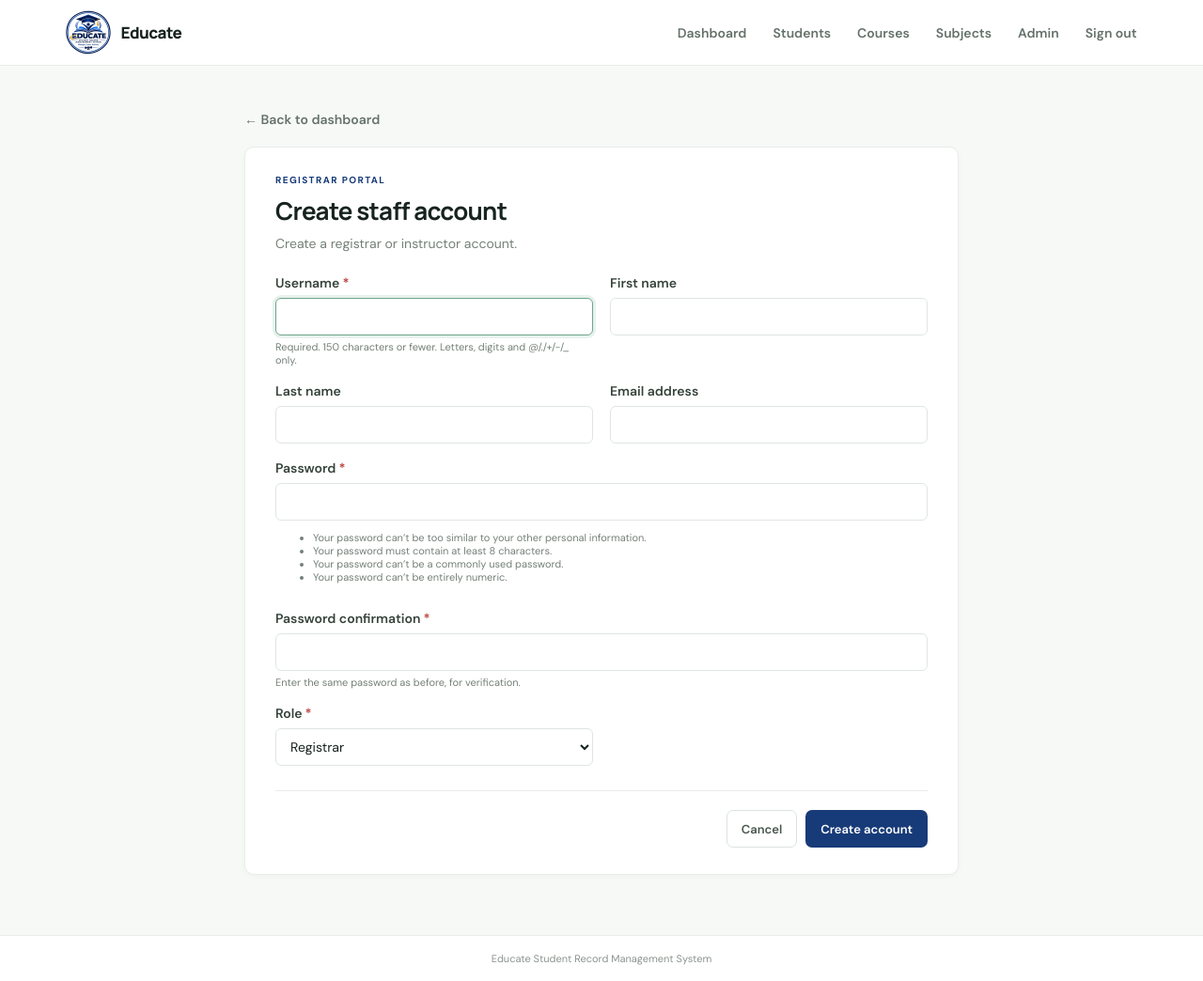
After one commit to ArlyneUdaundo/IT425, a Django app: page /registrar/accounts/add/ in a window 1280 px wide. The commit adds this page. Shown: the whole page at 94% size. Run offline with Django 5.2, Linux system fonts and the light colour scheme; the visitor is signed in with stand-in values (Sample User, id 1).

Commit message:
feat: add student and staff account creation
Let students register against an existing unlinked record, and let registrars provision registrar and instructor accounts.

Co-authored-by: Copilot <223556219+Copilot@users.noreply.github.com>

```diff
--- a/students/forms.py
+++ b/students/forms.py
@@ -1,7 +1,51 @@
 from django import forms
 from django.contrib.auth import get_user_model
+from django.contrib.auth.forms import UserCreationForm
 
 from .models import Course, Student, Subject, UserProfile
+
+
+class StudentSignupForm(UserCreationForm):
+    student_id = forms.CharField(max_length=20, label="Student ID")
+    email = forms.EmailField()
+
+    class Meta(UserCreationForm.Meta):
+        model = get_user_model()
+        fields = ("username",)
+
+    def __init__(self, *args, **kwargs):
+        super().__init__(*args, **kwargs)
+        self.order_fields(
+            ["student_id", "email", "username", "password1", "password2"]
+        )
+
+    def clean(self):
+        cleaned_data = super().clean()
+        student_id = cleaned_data.get("student_id")
+        email = cleaned_data.get("email")
+        if student_id and email and not Student.objects.filter(
+            student_id=student_id,
+            email__iexact=email,
+            user__isnull=True,
+        ).exists():
+            raise forms.ValidationError(
+                "No unlinked student record matches that student ID and email. "
+                "Check your details or contact the registrar."
+            )
+        return cleaned_data
+
+
+class StaffAccountForm(UserCreationForm):
+    role = forms.ChoiceField(
+        choices=[
+            (UserProfile.Role.REGISTRAR, "Registrar"),
+            (UserProfile.Role.INSTRUCTOR, "Instructor"),
+        ]
+    )
+
+    class Meta(UserCreationForm.Meta):
+        model = get_user_model()
+        fields = ("username", "first_name", "last_name", "email")
 
 
 class StudentForm(forms.ModelForm):
--- a/students/static/students/styles.css
+++ b/students/static/students/styles.css
@@ -106,6 +106,7 @@ td { padding: 15px; border-top: 1px solid #eef1ef; color: #526057; white-space:
 .login-page { max-width: 470px; margin-top: 40px; }
 .login-error { padding: 10px 12px; border: 1px solid #efc8c8; border-radius: 6px; background: #fff5f5; color: #9b3535; }
 .login-grid { gap: 15px; }
+.signup-prompt { margin-top: 20px; text-align: center; }
 .student-id-value { font-size: 21px !important; }
 .course-value { font-size: 18px !important; }
 .empty-profile { padding: 26px; }
--- a/students/templates/registration/login.html
+++ b/students/templates/registration/login.html
@@ -5,7 +5,7 @@
 {% block content %}
 <div class="form-page login-page">
   <section class="form-panel">
-    <div class="form-heading"><p class="eyebrow">EDUCATE STUDENT RECORDS</p><h1>Sign in</h1><p class="subtitle">Sign in with your staff account to access student records.</p></div>
+    <div class="form-heading"><p class="eyebrow">EDUCATE STUDENT RECORDS</p><h1>Sign in</h1><p class="subtitle">Sign in to access your portal.</p></div>
     {% if form.errors %}<p class="login-error">Your username or password was incorrect. Please try again.</p>{% endif %}
     <form method="post">
       {% csrf_token %}
@@ -16,6 +16,7 @@
       </div>
       <div class="form-actions"><button class="button button-primary" type="submit">Sign in</button></div>
     </form>
+    <p class="subtitle signup-prompt">New student? <a class="text-link" href="{% url 'students:student_register' %}">Create an account</a></p>
   </section>
 </div>
 {% endblock %}
--- a/students/templates/students/base.html
+++ b/students/templates/students/base.html
@@ -33,6 +33,7 @@
         </form>
       {% else %}
         <a href="{% url 'login' %}">Sign in</a>
+        <a href="{% url 'students:student_register' %}">Create student account</a>
       {% endif %}
     </nav>
   </header>
--- a/students/templates/students/registrar_dashboard.html
+++ b/students/templates/students/registrar_dashboard.html
@@ -15,7 +15,7 @@
   <article class="stat-card"><span class="stat-label">Subjects</span><strong>{{ subject_count }}</strong><a class="stat-link" href="{% url 'students:subjects' %}">View subjects &rarr;</a></article>
 </section>
 <section class="panel staff-panel">
-  <div class="panel-heading"><div><h2>Registrar and instructors</h2><p>Staff accounts and their assigned portal roles.</p></div></div>
+  <div class="panel-heading"><div><h2>Registrar and instructors</h2><p>Staff accounts and their assigned portal roles.</p></div><a class="button button-primary" href="{% url 'students:staff_account_create' %}"><span aria-hidden="true">+</span> Create staff account</a></div>
   <div class="table-wrap"><table>
     <thead><tr><th>Staff member</th><th>Role</th><th>Email</th></tr></thead>
     <tbody>{% for profile in staff_profiles %}
--- /dev/null
+++ b/students/templates/students/staff_account_form.html
@@ -0,0 +1,25 @@
+{% extends "students/base.html" %}
+
+{% block title %}{{ page_title }}{% endblock %}
+
+{% block content %}
+<div class="form-page">
+  <a class="back-link" href="{% url 'students:registrar_dashboard' %}">&larr; Back to dashboard</a>
+  <section class="form-panel">
+    <div class="form-heading"><p class="eyebrow">REGISTRAR PORTAL</p><h1>{{ page_title }}</h1><p class="subtitle">Create a registrar or instructor account.</p></div>
+    <form method="post" novalidate>
+      {% csrf_token %}
+      {% if form.non_field_errors %}<div class="form-errors">{{ form.non_field_errors }}</div>{% endif %}
+      <div class="form-grid">{% for field in form %}
+        <div class="form-field {% if field.name == 'password1' or field.name == 'password2' %}field-wide{% endif %}">
+          <label for="{{ field.id_for_label }}">{{ field.label }}{% if field.field.required %}<span class="required">*</span>{% endif %}</label>
+          {{ field }}
+          {% for error in field.errors %}<small class="field-error">{{ error }}</small>{% endfor %}
+          {% if field.help_text %}<small>{{ field.help_text }}</small>{% endif %}
+        </div>
+      {% endfor %}</div>
+      <div class="form-actions"><a class="button button-secondary" href="{% url 'students:registrar_dashboard' %}">Cancel</a><button class="button button-primary" type="submit">Create account</button></div>
+    </form>
+  </section>
+</div>
+{% endblock %}
--- a/students/urls.py
+++ b/students/urls.py
@@ -6,7 +6,13 @@ app_name = "students"
 
 urlpatterns = [
     path("", views.role_home, name="home"),
+    path("register/", views.student_register, name="student_register"),
     path("registrar/", views.registrar_dashboard, name="registrar_dashboard"),
+    path(
+        "registrar/accounts/add/",
+        views.staff_account_create,
+        name="staff_account_create",
+    ),
     path("registrar/students/", views.student_list, name="list"),
     path("registrar/students/add/", views.student_create, name="create"),
     path("registrar/students/<int:pk>/edit/", views.student_update, name="update"),
--- a/students/views.py
+++ b/students/views.py
@@ -1,13 +1,21 @@
 from functools import wraps
 
 from django.contrib import messages
+from django.contrib.auth import get_user_model, login
 from django.contrib.auth.decorators import login_required
 from django.core.paginator import Paginator
+from django.db import transaction
 from django.db.models import Count, Q
 from django.http import HttpResponseForbidden
 from django.shortcuts import get_object_or_404, redirect, render
 
-from .forms import CourseForm, StudentForm, SubjectForm
+from .forms import (
+    CourseForm,
+    StaffAccountForm,
+    StudentForm,
+    StudentSignupForm,
+    SubjectForm,
+)
 from .models import Course, Student, Subject, UserProfile
 
 
@@ -44,6 +52,44 @@ def role_home(request):
     return redirect(destination)
 
 
+def student_register(request):
+    if request.user.is_authenticated:
+        return redirect("students:home")
+    if request.method == "POST":
+        form = StudentSignupForm(request.POST)
+        if form.is_valid():
+            with transaction.atomic():
+                student = Student.objects.select_for_update().filter(
+                    student_id=form.cleaned_data["student_id"],
+                    email__iexact=form.cleaned_data["email"],
+                    user__isnull=True,
+                ).first()
+                if student is None:
+                    form.add_error(
+                        None,
+                        "No unlinked student record matches that student ID and email. "
+                        "Check your details or contact the registrar.",
+                    )
+                else:
+                    user = form.save(commit=False)
+                    user.first_name = student.first_name
+                    user.last_name = student.last_name
+                    user.email = student.email
+                    user.save()
+                    UserProfile.objects.create(
+                        user=user, role=UserProfile.Role.STUDENT
+                    )
+                    student.user = user
+                    student.save(update_fields=["user", "updated_at"])
+            if student is not None:
+                login(request, user)
+                messages.success(request, "Your student account is ready.")
+                return redirect("students:student_dashboard")
+    else:
+        form = StudentSignupForm()
+    return render(request, "registration/student_register.html", {"form": form})
+
+
 @role_required(UserProfile.Role.REGISTRAR)
 def registrar_dashboard(request):
     context = {
@@ -67,6 +113,30 @@ def registrar_dashboard(request):
         "recent_students": Student.objects.select_related("course")[:6],
     }
     return render(request, "students/registrar_dashboard.html", context)
+
+
+@role_required(UserProfile.Role.REGISTRAR)
+def staff_account_create(request):
+    if request.method == "POST":
+        form = StaffAccountForm(request.POST)
+        if form.is_valid():
+            with transaction.atomic():
+                user = form.save()
+                UserProfile.objects.create(
+                    user=user, role=form.cleaned_data["role"]
+                )
+            messages.success(
+                request,
+                f"The {form.cleaned_data['role']} account was created.",
+            )
+            return redirect("students:registrar_dashboard")
+    else:
+        form = StaffAccountForm()
+    return render(
+        request,
+        "students/staff_account_form.html",
+        {"form": form, "page_title": "Create staff account"},
+    )
 
 
 @role_required(UserProfile.Role.INSTRUCTOR)
```
Also changed, not shown: students/templates/registration/student_register.html (added, +24 -0 lines), students/tests.py (+90 -0 lines), README.md.
